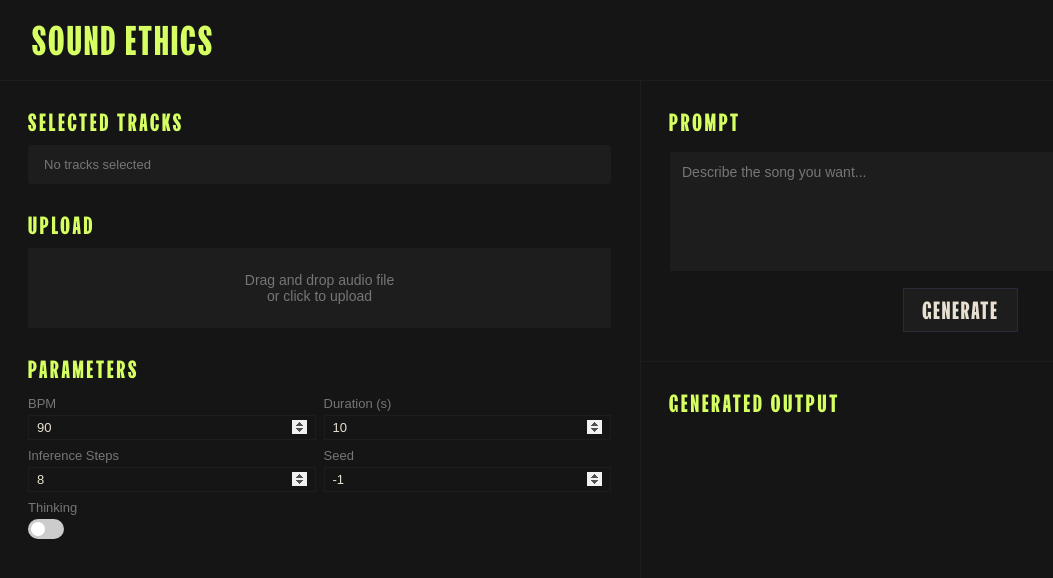
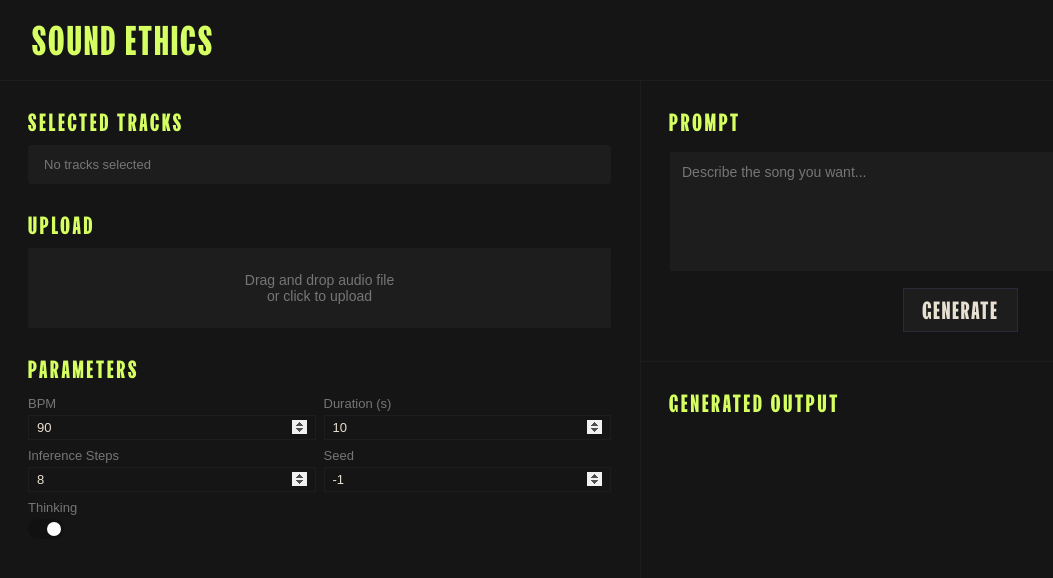
Before and after one commit to logancostello/SoundEthics, a React (Vite) app in the folder frontend/: page / in a window 1280 px wide. Shown: the top 578 px of the page, without its empty margins (0-1053 px from the left). Built offline with nearby package versions, Linux system fonts and the light colour scheme.

Commit message:
set thinking default to true

```diff
--- a/frontend/src/App.jsx
+++ b/frontend/src/App.jsx
@@ -20,7 +20,7 @@ function App() {
   const [duration, setDuration] = useState(10.0);
   const [inferenceSteps, setInferenceSteps] = useState(8);
   const [seed, setSeed] = useState(-1);
-  const [isThinking, setThinking] = useState(false);
+  const [isThinking, setThinking] = useState(true);
 
   const draggingX = useRef(false);
   const draggingY = useRef(false);
```
